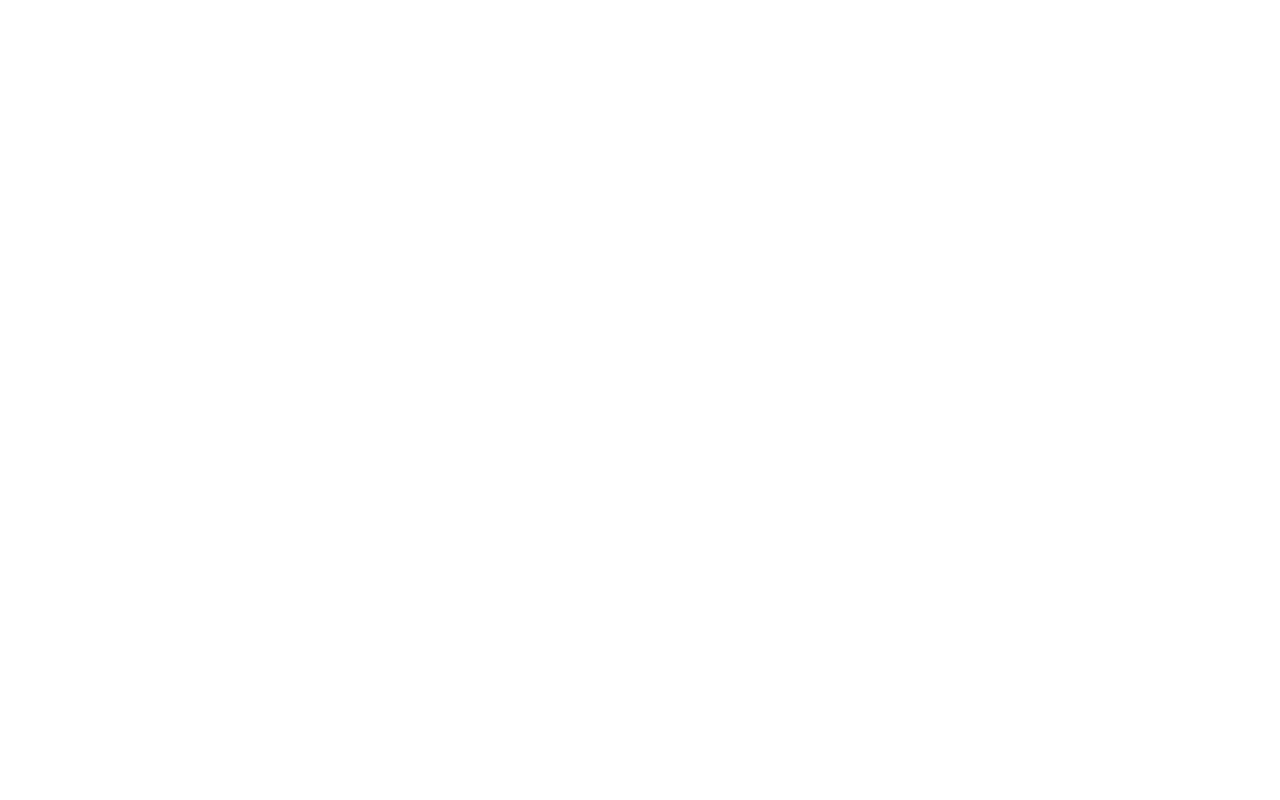
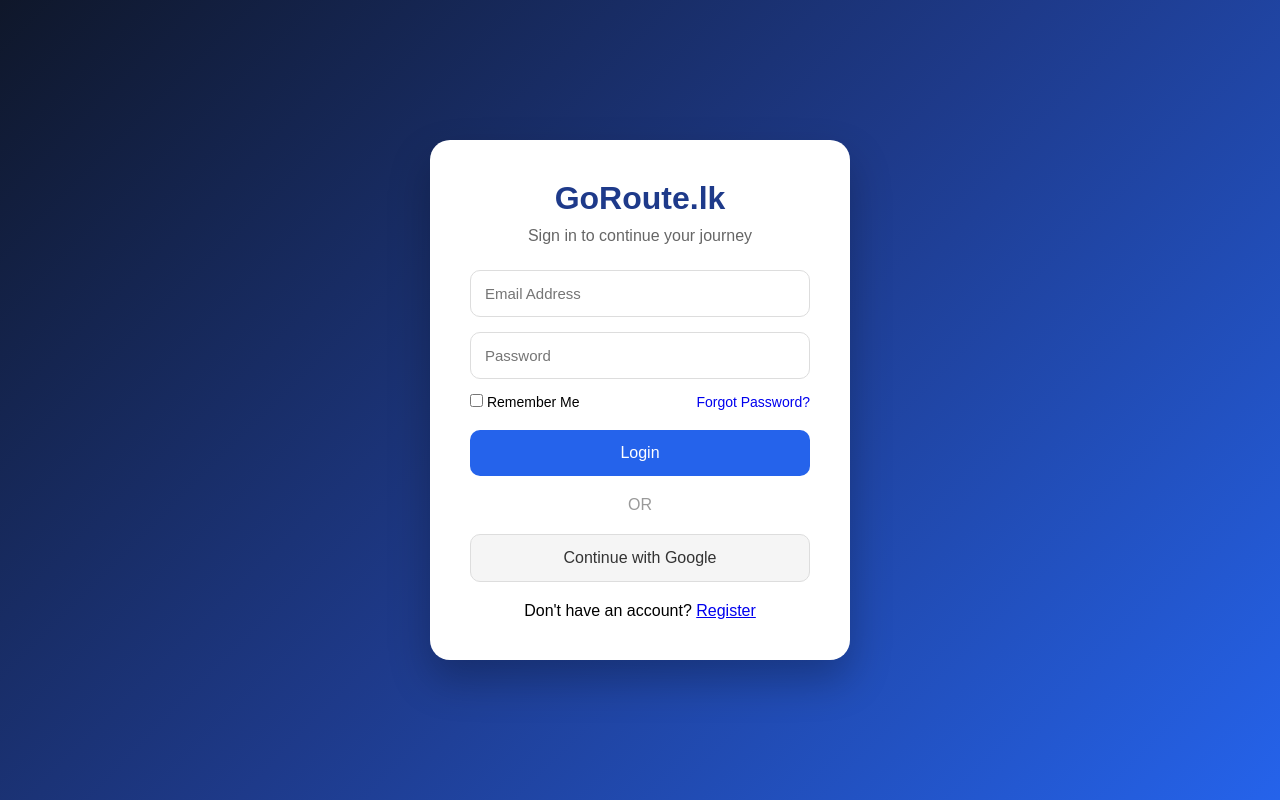
Before and after one commit to nipunshyaminda/go-route-bus-ticketing, a plain HTML site: page frontend/login.html in a window 1280 px wide. Drawn offline with Linux system fonts and the light colour scheme.

Commit message:
Added login page

```diff
--- a/frontend/css/style.css
+++ b/frontend/css/style.css
@@ -159,3 +159,109 @@
 .register-card button:hover{
     background:#0056b3;
 }
+
+.login-container{
+    min-height:100vh;
+    display:flex;
+    justify-content:center;
+    align-items:center;
+
+    background:
+    linear-gradient(
+        135deg,
+        #0f172a,
+        #1e3a8a,
+        #2563eb
+    );
+}
+
+.login-card{
+    width:420px;
+    background:white;
+
+    padding:40px;
+    border-radius:20px;
+
+    box-shadow:
+    0 20px 40px rgba(0,0,0,0.25);
+}
+
+.login-header{
+    text-align:center;
+    margin-bottom:25px;
+}
+
+.login-header h1{
+    color:#1e3a8a;
+    margin-bottom:10px;
+}
+
+.login-header p{
+    color:#666;
+}
+
+.input-group input{
+    width:100%;
+    padding:14px;
+
+    margin-bottom:15px;
+
+    border:1px solid #ddd;
+    border-radius:10px;
+
+    font-size:15px;
+}
+
+.input-group input:focus{
+    outline:none;
+    border-color:#2563eb;
+}
+
+.options{
+    display:flex;
+    justify-content:space-between;
+    align-items:center;
+
+    margin-bottom:20px;
+
+    font-size:14px;
+}
+
+.options a{
+    text-decoration:none;
+}
+
+.login-card button{
+    width:100%;
+    padding:14px;
+
+    border:none;
+    border-radius:10px;
+
+    background:#2563eb;
+    color:white;
+
+    font-size:16px;
+    cursor:pointer;
+}
+
+.login-card button:hover{
+    transform:translateY(-2px);
+}
+
+.divider{
+    text-align:center;
+    margin:20px 0;
+    color:#999;
+}
+
+.google-btn{
+    background:#f5f5f5 !important;
+    color:#333 !important;
+    border:1px solid #ddd !important;
+}
+
+.signup-link{
+    margin-top:20px;
+    text-align:center;
+}
--- a/frontend/js/script.js
+++ b/frontend/js/script.js
@@ -15,3 +15,13 @@
         alert("Registration Successful");
     });
 }
+
+const loginForm = document.getElementById("loginForm");
+
+if (loginForm) {
+    loginForm.addEventListener("submit", function(e) {
+        e.preventDefault();
+
+        alert("Login Successful");
+    });
+}
--- a/frontend/login.html
+++ b/frontend/login.html
@@ -0,0 +1,71 @@
+<!DOCTYPE html>
+<html lang="en">
+<head>
+    <meta charset="UTF-8">
+    <meta name="viewport" content="width=device-width, initial-scale=1.0">
+    <title>Login - GoRoute.lk</title>
+
+    <link rel="stylesheet" href="css/style.css">
+</head>
+<body>
+
+<div class="login-container">
+
+    <div class="login-card">
+
+        <div class="login-header">
+            <h1>GoRoute.lk</h1>
+            <p>Sign in to continue your journey</p>
+        </div>
+
+        <form id="loginForm">
+
+            <div class="input-group">
+                <input type="email"
+                       id="loginEmail"
+                       placeholder="Email Address"
+                       required>
+            </div>
+
+            <div class="input-group">
+                <input type="password"
+                       id="loginPassword"
+                       placeholder="Password"
+                       required>
+            </div>
+
+            <div class="options">
+                <label>
+                    <input type="checkbox">
+                    Remember Me
+                </label>
+
+                <a href="#">Forgot Password?</a>
+            </div>
+
+            <button type="submit">
+                Login
+            </button>
+
+        </form>
+
+        <div class="divider">
+            <span>OR</span>
+        </div>
+
+        <button class="google-btn">
+            Continue with Google
+        </button>
+
+        <p class="signup-link">
+            Don't have an account?
+            <a href="register.html">Register</a>
+        </p>
+
+    </div>
+
+</div>
+
+<script src="js/script.js"></script>
+</body>
+</html>
```
